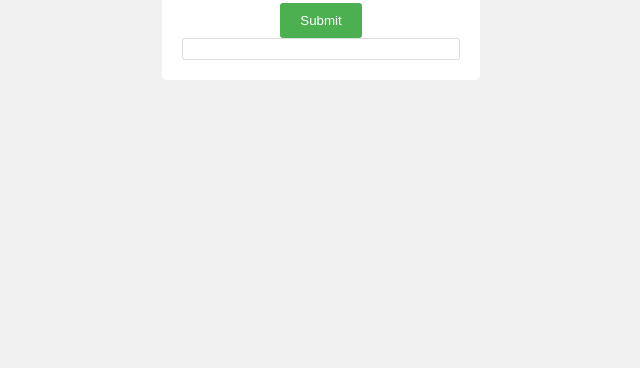
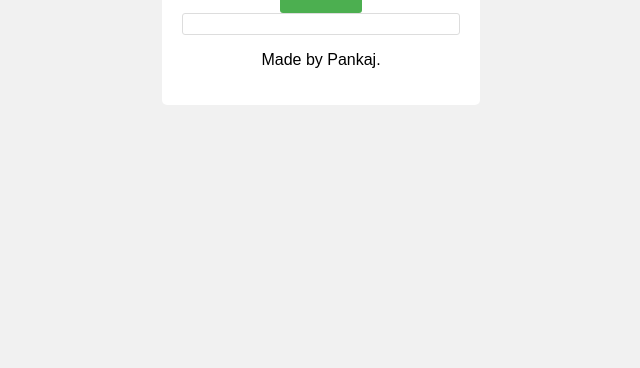
Before and after one commit to PSNY-23/age_detector, a plain HTML site: page index.html in a window 1280 px wide. Shown: the part 432-800 px from the top of the page, without its empty margins (319-959 px from the left). Drawn offline with Linux system fonts and the light colour scheme.

Commit message:
Update index.html

```diff
--- a/index.html
+++ b/index.html
@@ -12,6 +12,7 @@
       <input type="number" id="user-input" placeholder="Enter your age" />
       <button id="submit-button">Submit</button>
       <div id="result"></div>
+      <p>Made by Pankaj.</p>
     </div>
     <script src="./index.js"></script>
   </body>
```
